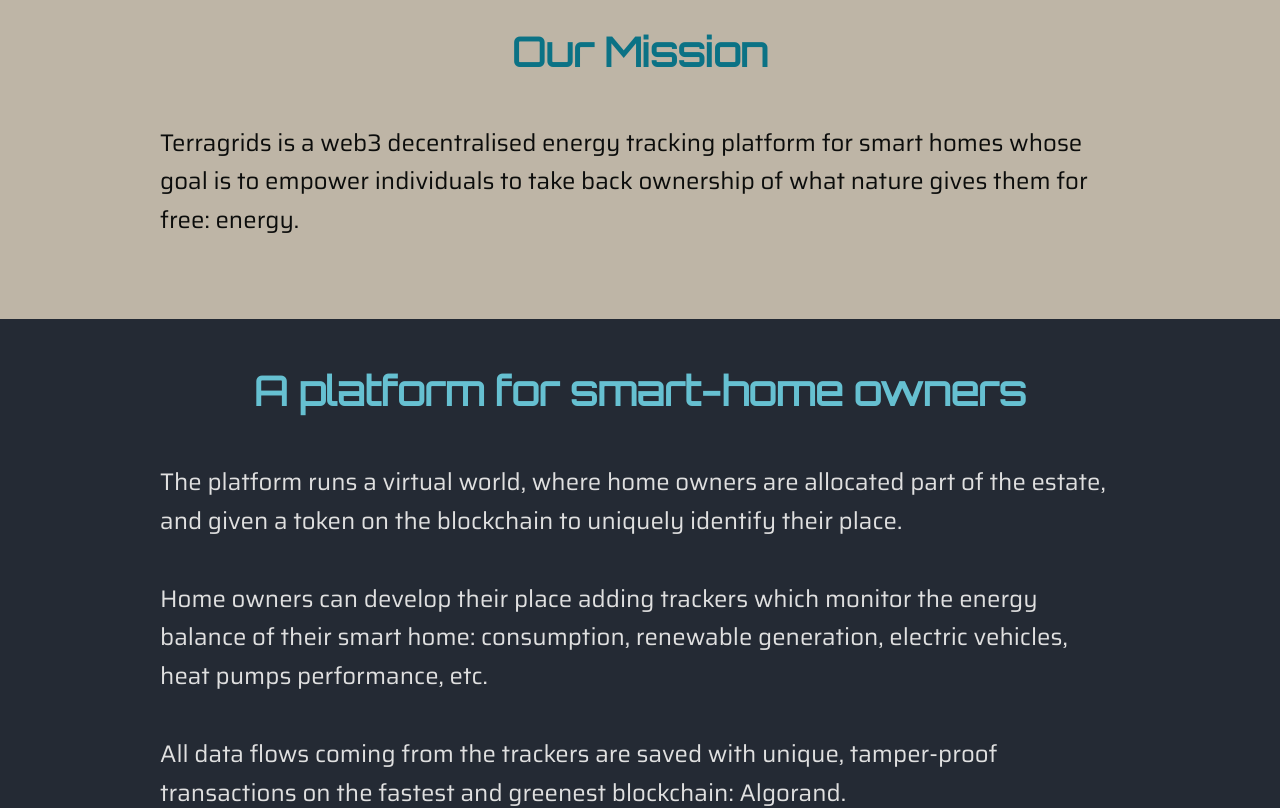
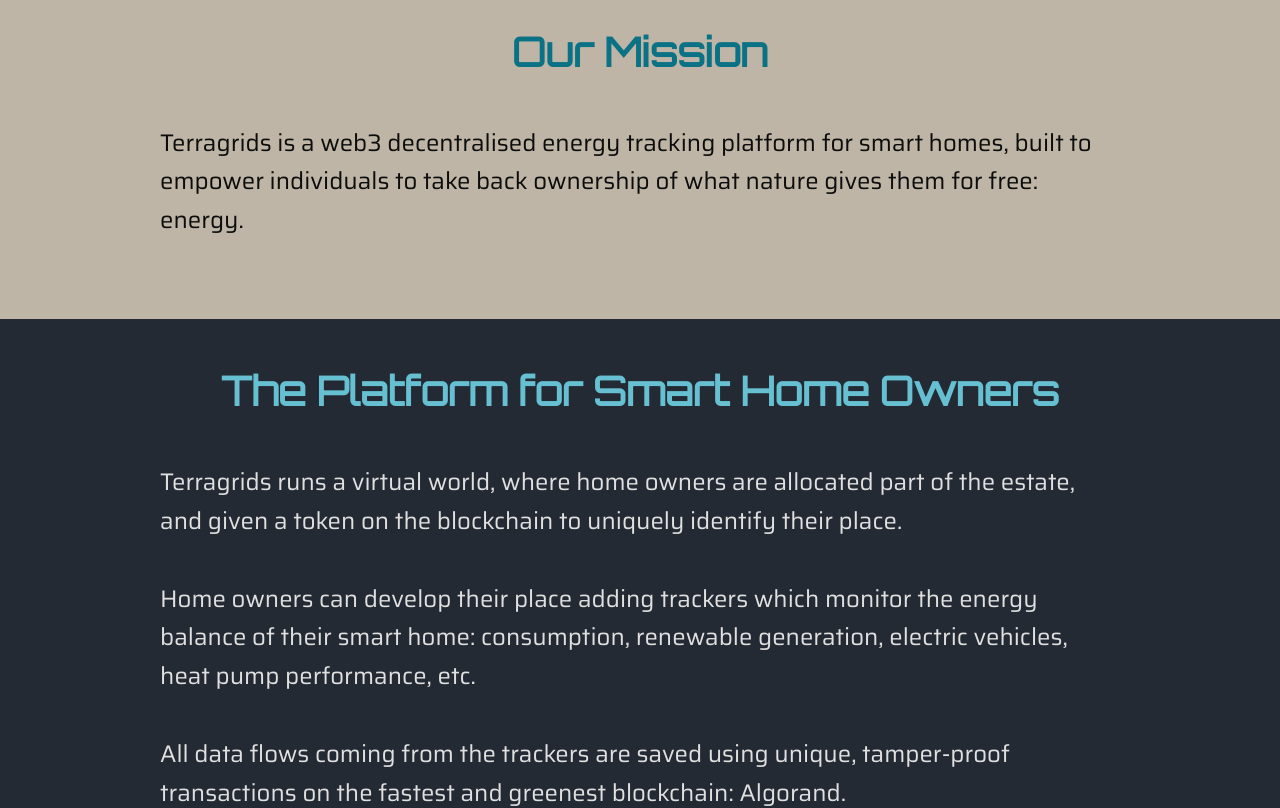
Before and after one commit to terragrids/website, a Next.js app: page / in a window 1280 px wide. Shown: the part 720-1528 px from the top of the page. Built offline with nearby package versions, Linux system fonts and the light colour scheme.

Commit message:
Minor content changes

```diff
--- a/strings/en.js
+++ b/strings/en.js
@@ -19,7 +19,7 @@ export const strings = {
         'Terragrids is building a new concept for funding renewable energy projects at scale. Rather than relying on single individuals to foot the bill, Terragrids seeks to spread the financial investment across the globe. \nThe Terragrids platform provides an online gamified experience for Backers to invest as little as $10 to buy Non-Fungible Tokens on the energy-efficient Algorand blockchain and create sustainable towns in the Terragrids virtual world. \nRevenues from the sales of NFTs are transparently managed by Algorand Smart Contracts. In a single transaction, a small part of this money is used to sustain the business, a royalty is paid to the NFT illustrators, and most of the revenue is used to support the Creators to achive their project goals.',
     governanceDefined: 'DAO governance defined',
     grid: 'Grid',
-    howAreWeDoingThis: 'A platform for smart-home owners',
+    howAreWeDoingThis: 'The Platform for Smart Home Owners',
     idoAllocation: 'ICO / IDO for round of company funding',
     ireneBio:
         'Hello! I am Irene, an illustrator, graphics designer and art director with 15+ years of experience in the industry.\nI am a member of the British Association of Illustrators (AOI) and of the Society of Children’s Book Writers and Illustrators (SCBWI).\nI am the founder of editartz (https://editartz.com), an online creative community of illustrators from around the world that regularly share their editorial, children’s and pattern design work.\nFrom October 2020 to December 2021, I led "Planet Posters", an art project in partnership with One Planet Conservation Awareness - 12 months’ focus on the environment: https://www.editartz.com/projects/planet-posters.\nApart from drawing, I love cooking, reading, photography, walking and spending time in nature with my family.\nFollowing my passion for nature conservation and sustainability, I co-founded Terragrids as the Design Lead.\nFind more about me at www.irenesilvino.com',
@@ -50,13 +50,13 @@ export const strings = {
     website1_0: 'Website 1.0',
     website2_0: 'Website 2.0',
     whatIsTerragrids1:
-        'Terragrids is a web3 decentralised energy tracking platform for smart homes whose goal is to empower individuals to take back ownership of what nature gives them for free: energy.',
+        'Terragrids is a web3 decentralised energy tracking platform for smart homes, built to empower individuals to take back ownership of what nature gives them for free: energy.',
     whatIsTerragrids2:
-        'The platform runs a virtual world, where home owners are allocated part of the estate, and given a token on the blockchain to uniquely identify their place.',
+        'Terragrids runs a virtual world, where home owners are allocated part of the estate, and given a token on the blockchain to uniquely identify their place.',
     whatIsTerragrids3:
-        'Home owners can develop their place adding trackers which monitor the energy balance of their smart home: consumption, renewable generation, electric vehicles, heat pumps performance, etc.',
+        'Home owners can develop their place adding trackers which monitor the energy balance of their smart home: consumption, renewable generation, electric vehicles, heat pump performance, etc.',
     whatIsTerragrids4:
-        'All data flows coming from the trackers are saved with unique, tamper-proof transactions on the fastest and greenest blockchain: Algorand.',
+        'All data flows coming from the trackers are saved using unique, tamper-proof transactions on the fastest and greenest blockchain: Algorand.',
     whatIsTerragrids5:
         'Home owners will be able to share this data as proof of quality for their smart home and integrate with the energy network of the future.',
     whitepaper: 'Whitepaper',
```
